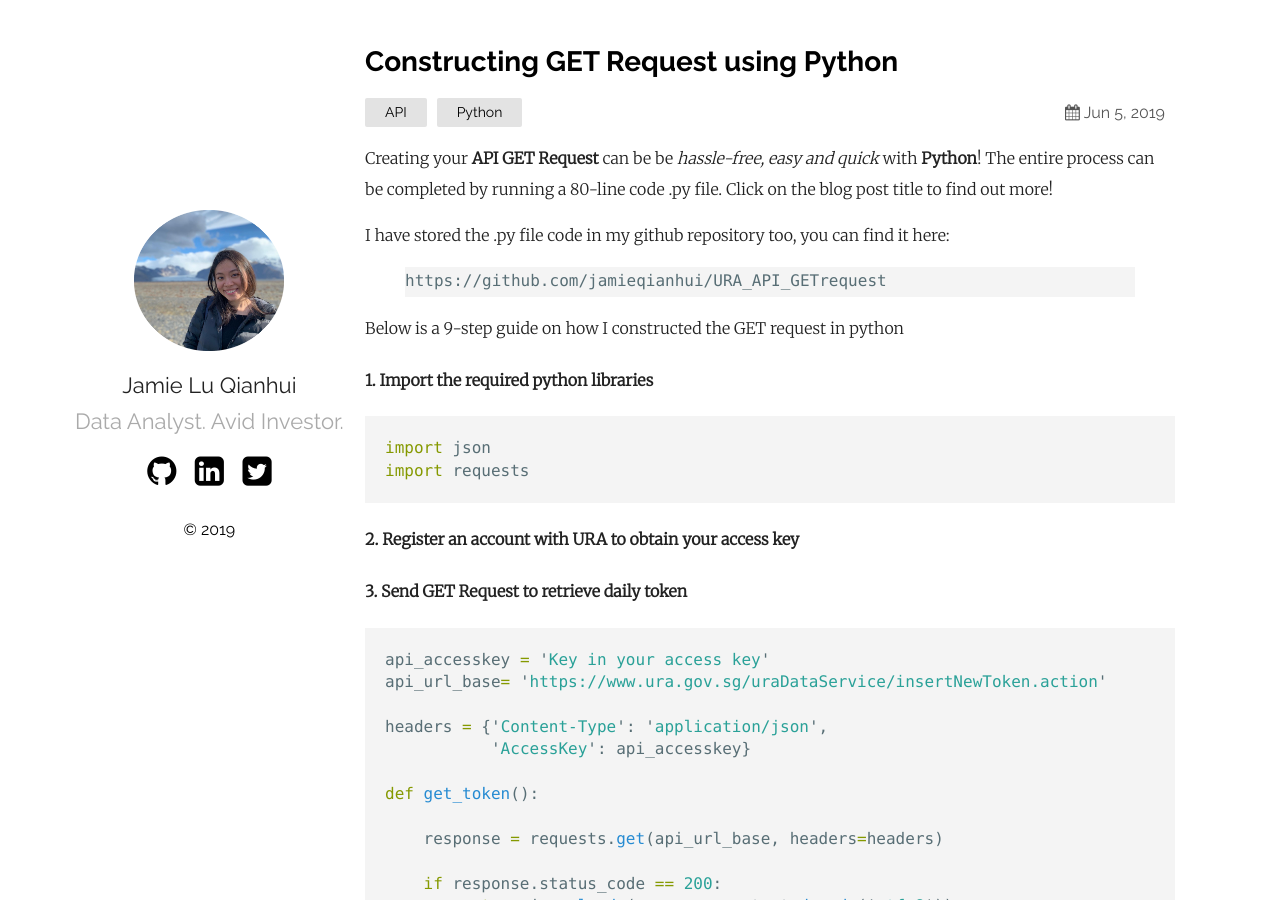
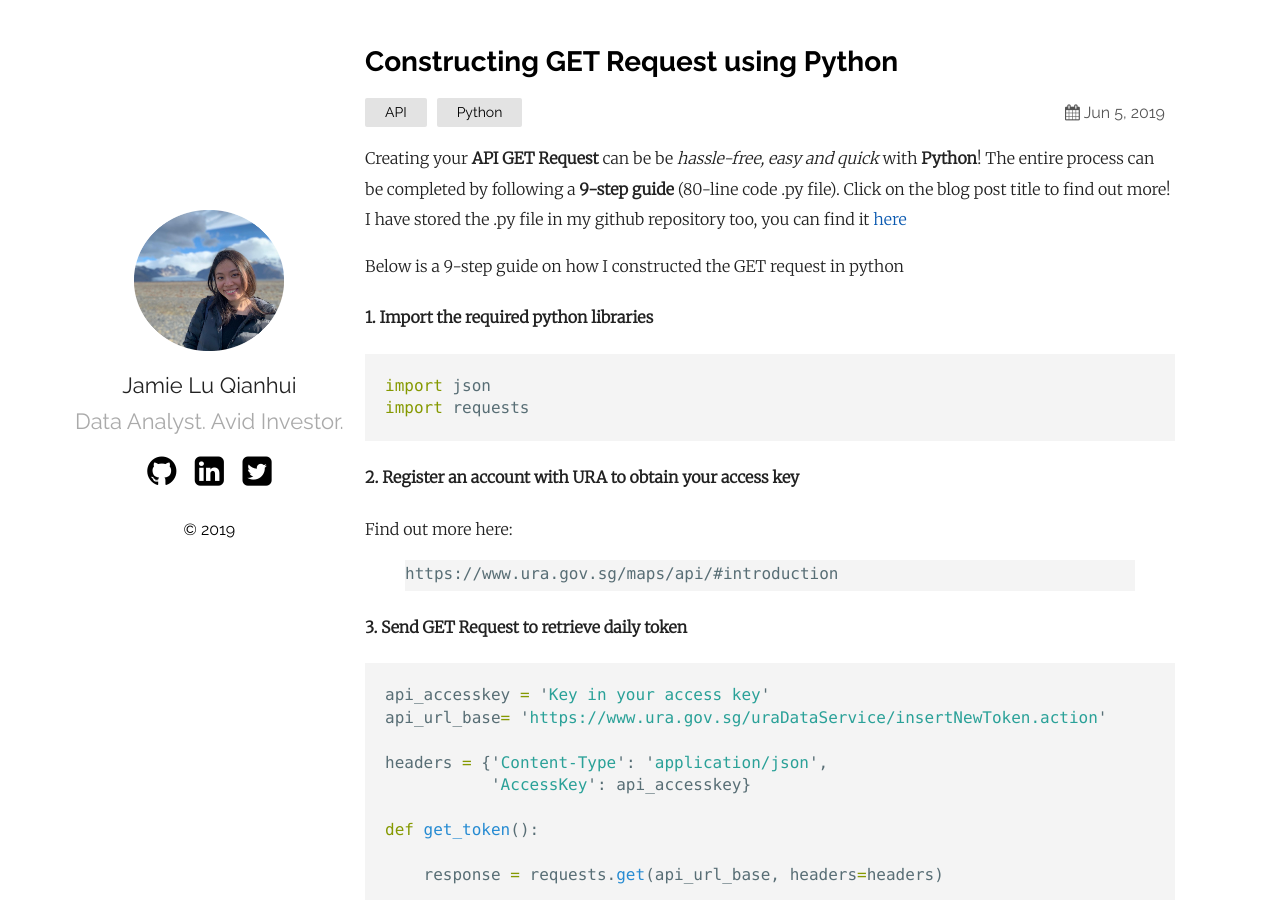
Before and after one commit to jamieqianhui/jamieqianhui.github.io, a Jekyll site: the page built from _posts/2019-06-05-GET-request-in-Python.markdown, in a window 1280 px wide and 900 px high. Built offline with Jekyll 4.4.1, drawn with Linux system fonts in a browser that asks for light colours; some of the changed text lies outside the part shown.

Commit message:
updated blog post

````diff
--- a/_posts/2019-06-05-GET-request-in-Python.markdown
+++ b/_posts/2019-06-05-GET-request-in-Python.markdown
@@ -5,12 +5,8 @@ date:   2019-06-05 09:55:36 +0800
 categories: API Python
 ---
 Creating your **API GET Request** can be be *hassle-free, easy and quick* with **Python**!
-The entire process can be completed by running a 80-line code .py file. Click on the blog post title to find out more!
+The entire process can be completed by following a **9-step guide** (80-line code .py file). Click on the blog post title to find out more! I have stored the .py file in my github repository too, you can find it [here][here]
 
-I have stored the .py file code in my github repository too, you can find it here:
-{% highlight html %}
-https://github.com/jamieqianhui/URA_API_GETrequest
-{% endhighlight %}
 
 Below is a 9-step guide on how I constructed the GET request in python
 
@@ -21,6 +17,11 @@ import json
 import requests
 ```
 #### 2. Register an account with URA to obtain your access key
+Find out more here:
+{% highlight html %}
+https://www.ura.gov.sg/maps/api/#introduction
+{% endhighlight %}
+
 #### 3. Send GET Request to retrieve daily token
 
 ```python
@@ -112,13 +113,13 @@ print(LatestMonthData)
 
 ```python
 LatestMonthData.to_csv('flatten_data_' + leaseDate +'.csv', index=False)
-
 ```
 
-## And it's completed! In 80-lines of python code!
+## And it's completed! In 80-lines of python code! :)
 
 Check out the [Jekyll docs][jekyll-docs] for more info on how to get the most out of Jekyll. File all bugs/feature requests at [Jekyll’s GitHub repo][jekyll-gh]. If you have questions, you can ask them on [Jekyll Talk][jekyll-talk].
 
+[here]: https://github.com/jamieqianhui/URA_API_GETrequest
 [jekyll-docs]: https://jekyllrb.com/docs/home
 [jekyll-gh]:   https://github.com/jekyll/jekyll
 [jekyll-talk]: https://talk.jekyllrb.com/
````
